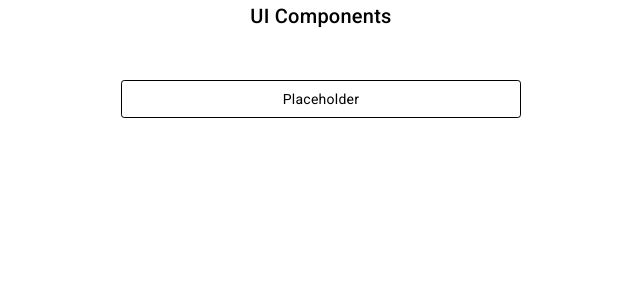
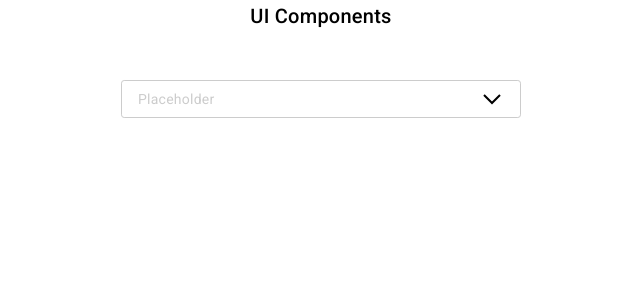
Before and after one commit to DavidBarcenas/angular-experimentals, an Angular app: page /ui-components in a window 1280 px wide. Shown: the top 300 px of the page, without its empty margins (319-959 px from the left). Built offline with nearby package versions, Linux system fonts and the light colour scheme.

Commit message:
shared: styling select control

```diff
--- a/src/app/shared/components/select-control/select-control.component.html
+++ b/src/app/shared/components/select-control/select-control.component.html
@@ -1,26 +1,35 @@
-<div
-  cdkOverlayOrigin
-  #trigger="cdkOverlayOrigin"
-  class="select">
-  <span>{{ value }}</span>
+<div cdkOverlayOrigin #trigger="cdkOverlayOrigin" class="select">
+  <span class="select__label" [class.select__label--empty]="!value">{{ value || 'Placeholder' }}</span>
+  <svg
+    xmlns="http://www.w3.org/2000/svg"
+    width="24"
+    height="24"
+    class="select__icon"
+    [class.select__icon--rotate]="isOpen"
+  >
+    <path d="M12 17.414 3.293 8.707l1.414-1.414L12 14.586l7.293-7.293 1.414 1.414L12 17.414z" />
+  </svg>
 </div>
 <ng-template
   cdkConnectedOverlay
   [cdkConnectedOverlayOrigin]="trigger"
   [cdkConnectedOverlayOpen]="isOpen"
   [cdkConnectedOverlayWidth]="defaultWidth"
-  [cdkConnectedOverlayOffsetY]="8"
+  [cdkConnectedOverlayOffsetY]="2"
   (overlayOutsideClick)="close()"
   [cdkConnectedOverlayHasBackdrop]="true"
   cdkConnectedOverlayBackdropClass="cdk-overlay-transparent-backdrop"
 >
-  <div
-    @dropdown
-    class="select__panel">
+  <div *ngIf="options.length" @dropdown class="select__panel">
     <ul>
-      <li (click)="setValue('Products')"><span>Products</span></li>
-      <li (click)="setValue('Cart')"><span>Cart</span></li>
-      <li (click)="setValue('Items')"><span>Items</span></li>
+      <li
+        *ngFor="let option of options"
+        (click)="setValue(option)"
+        [attr.aria-disabled]="option.disabled"
+        class="option"
+      >
+        <span class="option__item">{{ option.label }}</span>
+      </li>
     </ul>
   </div>
 </ng-template>
--- a/src/app/shared/components/select-control/select-control.component.scss
+++ b/src/app/shared/components/select-control/select-control.component.scss
@@ -1,13 +1,51 @@
 .select {
-  border: 1px solid #000;
+  border: 1px solid #ccc;
   border-radius: .2rem;
   cursor: pointer;
-  padding: .5rem 0;
+  padding: .5rem 1rem;
+  position: relative;
+  text-align: left;
+
+  &__label {
+    color: #000;
+
+    &--empty {
+      color: #cccccc;
+    }
+  }
+
+  &__icon {
+    position: absolute;
+    right: 1rem;
+    top: 0;
+    bottom: 0;
+    margin: auto 0;
+    transition: transform 120ms cubic-bezier(0, 0, 0.2, 1);
+
+    &--rotate {
+      transform: rotateZ(180deg);
+    }
+  }
 }
 
 .select__panel {
-  border: 1px solid #000;
-  padding: 1rem;
+  border: 1px solid #ccc;
+  padding: .5rem;
   transform-origin: top left;
   width: 100%;
 }
+
+.option {
+  cursor: pointer;
+  padding: .5rem;
+
+  &:hover {
+    background: #f6f6f6;
+  }
+
+  &[aria-disabled="true"] {
+    opacity: 0.5;
+    cursor: default;
+    pointer-events: none;
+  }
+}
--- a/src/app/shared/components/select-control/select-control.component.ts
+++ b/src/app/shared/components/select-control/select-control.component.ts
@@ -3,15 +3,23 @@ import {
   ChangeDetectionStrategy,
   Component,
   HostListener,
+  Input,
   ViewChild,
 } from '@angular/core';
 import { CdkConnectedOverlay, CdkOverlayOrigin } from '@angular/cdk/overlay';
 import { animate, state, style, transition, trigger } from '@angular/animations';
+import { NgForOf, NgIf } from '@angular/common';
+
+interface Option {
+  value: string;
+  label: string;
+  disabled?: boolean;
+}
 
 @Component({
   selector: 'app-select-control',
   standalone: true,
-  imports: [CdkOverlayOrigin, CdkConnectedOverlay],
+  imports: [CdkOverlayOrigin, CdkConnectedOverlay, NgForOf, NgIf],
   templateUrl: './select-control.component.html',
   styleUrl: './select-control.component.scss',
   changeDetection: ChangeDetectionStrategy.OnPush,
@@ -26,10 +34,11 @@ import { animate, state, style, transition, trigger } from '@angular/animations'
 })
 export class SelectControlComponent implements AfterViewInit {
   @ViewChild('trigger') parent!: CdkOverlayOrigin;
+  @Input() options: Option[] = [];
 
   isOpen = false;
   defaultWidth = 'auto';
-  value = 'Placeholder';
+  value = '';
 
   @HostListener('click')
   open() {
@@ -40,8 +49,11 @@ export class SelectControlComponent implements AfterViewInit {
     this.defaultWidth = this.parent?.elementRef.nativeElement.getBoundingClientRect().width + 'px';
   }
 
-  setValue(value: string) {
-    this.value = value;
+  setValue(option: Option) {
+    if (option.disabled) {
+      return;
+    }
+    this.value = option.label;
     this.close();
   }
 
--- a/src/app/shared/pages/ui/ui.component.html
+++ b/src/app/shared/pages/ui/ui.component.html
@@ -1,4 +1,4 @@
 <h2>UI Components</h2>
 <div class="container">
-  <app-select-control />
+  <app-select-control [options]="options" />
 </div>
--- a/src/app/shared/pages/ui/ui.component.scss
+++ b/src/app/shared/pages/ui/ui.component.scss
@@ -7,7 +7,8 @@ h2 {
 }
 
 .container {
-  width: 1200px;
+  width: 90%;
+  max-width: 1200px;
   margin: auto;
 }
 
--- a/src/app/shared/pages/ui/ui.component.ts
+++ b/src/app/shared/pages/ui/ui.component.ts
@@ -9,4 +9,20 @@ import { SelectControlComponent } from '../../components/select-control/select-c
   templateUrl: './ui.component.html',
   styleUrl: './ui.component.scss',
 })
-export class UiComponent {}
+export class UiComponent {
+  options = [
+    {
+      label: 'Option 1',
+      value: '1',
+    },
+    {
+      label: 'Option 2',
+      value: '2',
+      disabled: true,
+    },
+    {
+      label: 'Option 3',
+      value: '3',
+    },
+  ];
+}
```
